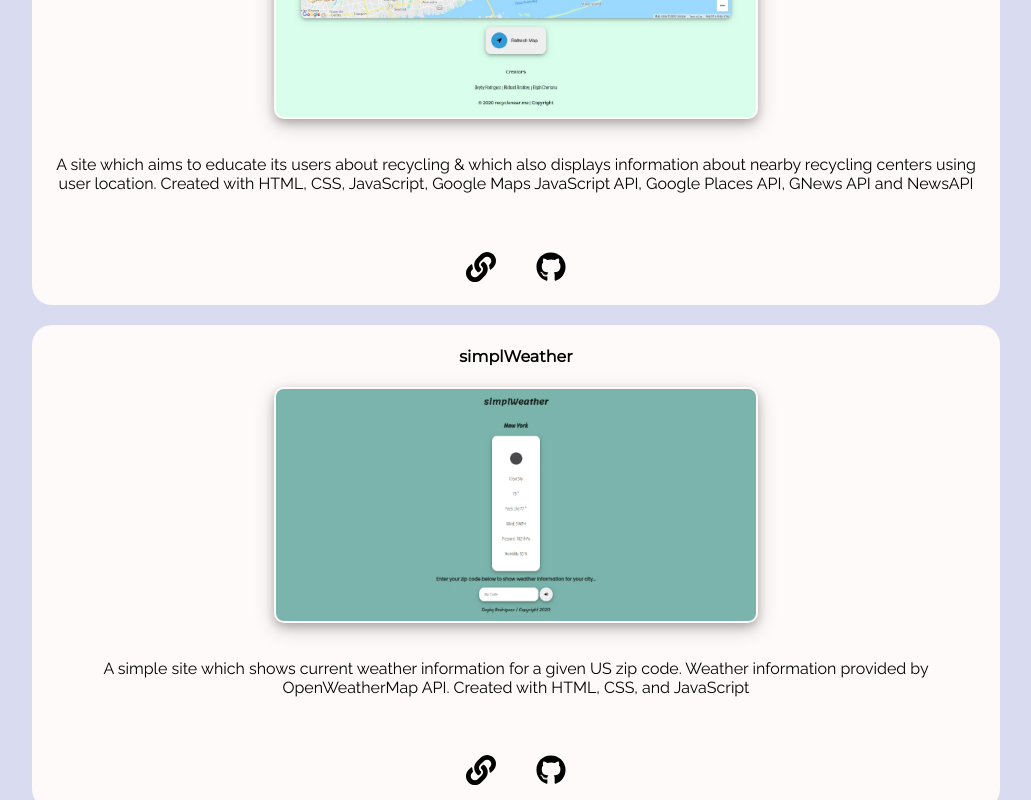
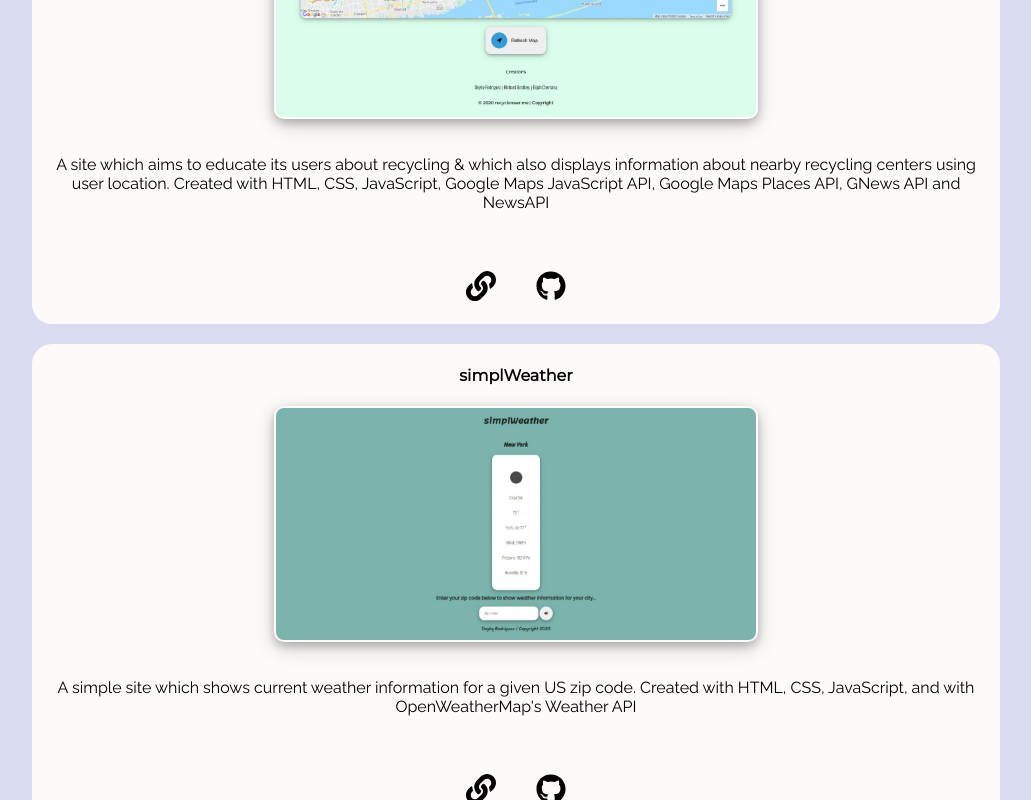
Before and after one commit to deybyr647/personal-site-v2, a React (Create React App) app: page /portfolio in a window 1280 px wide. Shown: the part 860-1660 px from the top of the page, without its empty margins (159-1190 px from the left). Built offline with nearby package versions, Linux system fonts and the light colour scheme.

Commit message:
Content edits

```diff
--- a/src/App.js
+++ b/src/App.js
@@ -41,7 +41,7 @@ let TechIcon = ({iconObj}) => (
 let techIcons = [
   {
     icon: <FontAwesomeIcon icon={faReact}/>,
-    title: 'React.js'
+    title: 'ReactJS'
   },
   {
     icon: <FontAwesomeIcon icon={faCss3}/>,
@@ -49,7 +49,7 @@ let techIcons = [
   },
   {
     icon: <FontAwesomeIcon icon={faNodeJs}/>,
-    title: 'Node.js'
+    title: 'NodeJS'
   },
   {
     icon: <FontAwesomeIcon icon={faGithub}/>,
--- a/src/components/footer/footer.js
+++ b/src/components/footer/footer.js
@@ -4,7 +4,7 @@ import './footer.css';
 let Footer = () => (
     <div className='main'>
         <div className='footer'>
-            <p> <a href='https://deybyr647.com'>Deyby Rodriguez</a> | Copyright &#169;2020</p>
+            <p>&#169; 2020 | <a href='https://deybyr647.com'>Deyby Rodriguez</a></p>
         </div>
     </div>
 )
--- a/src/pages/about/aboutPage.js
+++ b/src/pages/about/aboutPage.js
@@ -62,7 +62,7 @@ let SkillIcon = ({iconObj}) => ( //Same as TechIcon in App.js
 let AboutMyself = () => (
     <div className='aboutMe'>
         <h4>About Me</h4>
-        <p>My name is Deyby Antony Rodriguez and currently, I am a high school senior living in New York. Technology, well to be more specific, Computer Science, has been an interest for quite some time now. I aspire to one day become a web developer, in Front-End, Back-End, or Full-Stack development. Aside from technology, I love the winter, New York City, and I am also interested in business and finance.</p>
+        <p>My name is Deyby Antony Rodriguez and currently, I am a student living in New York. Technology, well to be more specific, Computer Science, has been an interest for quite some time now. I aspire to one day become a professional Full-Stack Web Developer. Aside from technology, I love the winter, New York City, and I am also interested in business and finance.</p>
     </div>
 )
 
--- a/src/pages/portfolio/portfolioPage.js
+++ b/src/pages/portfolio/portfolioPage.js
@@ -11,21 +11,21 @@ let projectList = [
     {
         demoUrl: 'https://github.com/deybyr647/CN-Hackathon',
         name: 'MoodCam',
-        description: '1st place winning project at Google Code Next\'s 3rd Annual Summer Hackathon. Native Windows app which uses artificial intelligence to recognize mood based on facial expressions in pictures, and tells you to take breaks when you look upset while using a certain app. Built using Rust, Python, NodeJS, ExpressJS, HTML, and CSS',
+        description: 'Collaborative 1st place winning project at Google Code Next\'s 3rd Annual Summer Hackathon. Native Windows app which uses artificial intelligence to recognize mood based on facial expressions in pictures, and tells you to take breaks when you look upset while using a certain app. Built using Rust, Python, NodeJS, ExpressJS, Face-API.js, HTML, CSS and JavaScript',
         img: moodcam,
         githubUrl: 'https://github.com/I-graham/CN-Hackathon'
     },
     {
         demoUrl: 'https://deybyr647.github.io/RecycleNearMe/',
         name: 'RecycleNearMe',
-        description: 'A site which aims to educate its users about recycling & which also displays information about nearby recycling centers using user location. Created with HTML, CSS, JavaScript, Google Maps JavaScript API, Google Places API, GNews API and NewsAPI',
+        description: 'A site which aims to educate its users about recycling & which also displays information about nearby recycling centers using user location. Created with HTML, CSS, JavaScript, Google Maps JavaScript API, Google Maps Places API, GNews API and NewsAPI',
         img: RecycleNearMe,
         githubUrl: 'https://github.com/deybyr647/RecycleNearMe'
     },
     {
         demoUrl: 'https://deybyr647.github.io/simplWeather/',
         name: 'simplWeather',
-        description: 'A simple site which shows current weather information for a given US zip code. Weather information provided by OpenWeatherMap API. Created with HTML, CSS, and JavaScript',
+        description: 'A simple site which shows current weather information for a given US zip code. Created with HTML, CSS, JavaScript, and with OpenWeatherMap\'s Weather API',
         img: simplWeather,
         githubUrl: 'https://github.com/deybyr647/simplWeather'
     },
@@ -46,21 +46,21 @@ let projectList = [
     {
         demoUrl: 'https://colab.research.google.com/drive/1xeE7-buPI10MpJAooznkm8RTjsJOTVuE?usp=sharing',
         name: 'NYC Crime Data Across The Years',
-        description: 'Data Science project which involved the analysis of criminal records spanning from 2010 to 2019, from New York City. Analysis was conducted using Python and Pandas within a Google Colaboratory Notebook',
+        description: 'Data Science project which involved the analysis of criminal records spanning from 2010 to 2019, from New York City. Analysis was conducted using Python and Pandas within a Google Colaboratory Notebook, using publicly available criminal data from the City of New York',
         img: nycCrime,
         githubUrl: 'https://github.com/deybyr647/NYC-Crime-Data-Across-The-Years'
     },
     {
         demoUrl: 'https://deybyr647.github.io/CN-React-ToDoList/',
         name: 'React To Do List',
-        description: 'Guided project, in which I created a To Do List app, along with some peers at a Google Code Next bootcamp using StackBlitz IDE, React.js and Bootstrap CSS',
+        description: 'Guided project, in which I created a To Do List app, along with some peers at a Google Code Next bootcamp using ReactJS and Bootstrap CSS',
         img: ReactToDoList,
         githubUrl: 'https://github.com/deybyr647/CN-React-ToDoList'
     },
     {
         demoUrl: 'https://deybyr647.github.io/snake.js/',
         name: 'Snake.js',
-        description: 'A remake of the popular game Snake, made with HTML, CSS, and JavaScript',
+        description: 'A remake of the popular game Snake, using HTML, CSS, and JavaScript',
         img: Snake,
         githubUrl: 'https://github.com/deybyr647/snake.js/'
 
```
